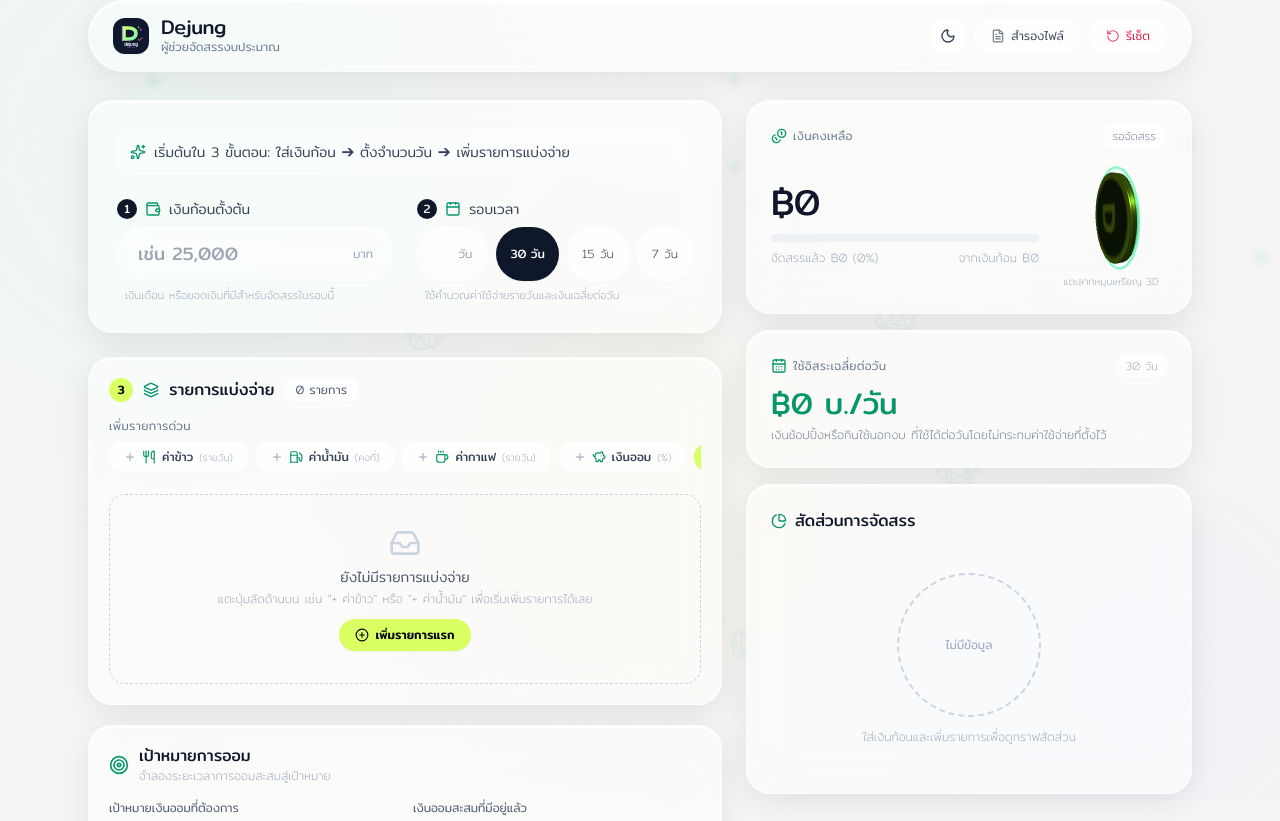
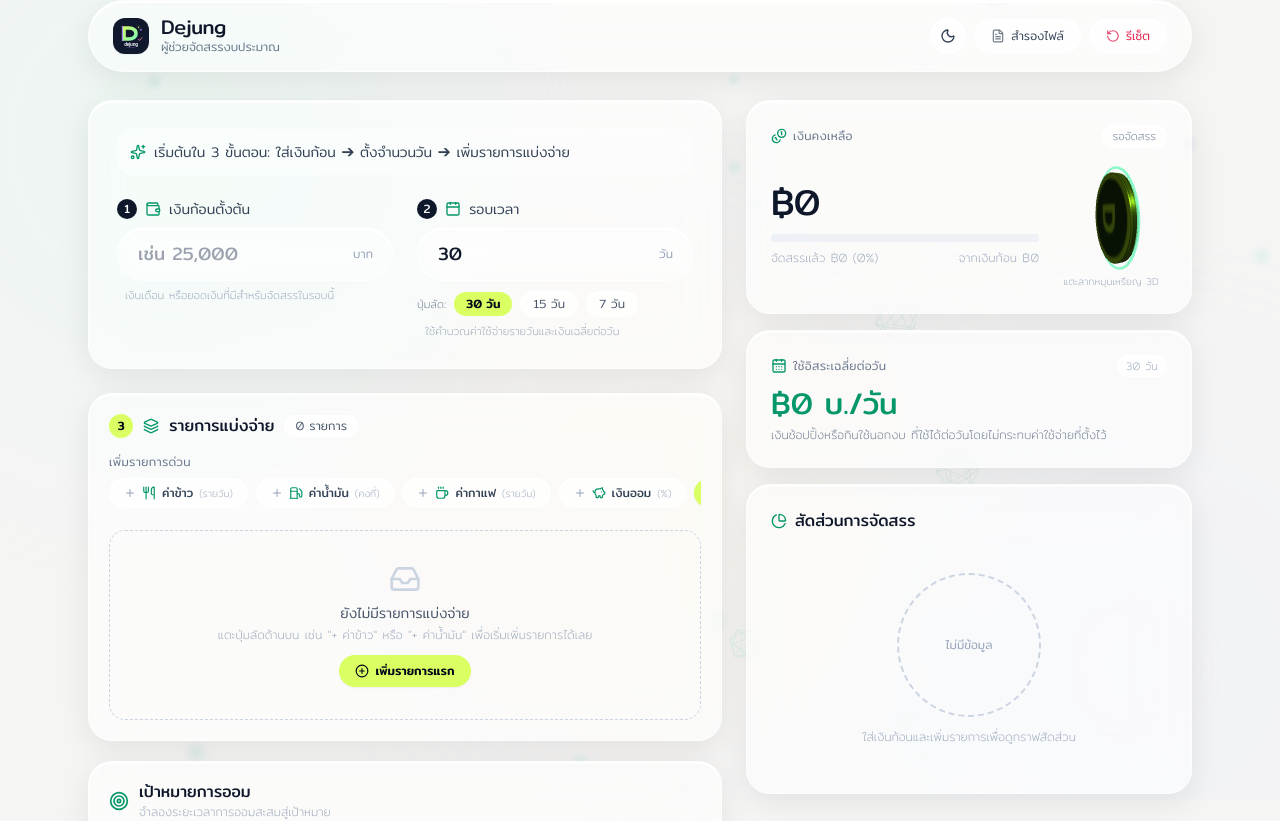
Before and after one commit to Jett1208/Dejung, a React (Vite) app: page / in a window 1280 px wide. Shown: the top 821 px of the page. Built offline with nearby package versions, Linux system fonts and the light colour scheme.

Commit message:
fix(ui): resolve budget cycle number truncation with tiered layout and spin-button suppression

```diff
--- a/src/components/SetupCard.tsx
+++ b/src/components/SetupCard.tsx
@@ -64,8 +64,9 @@ export const SetupCard: React.FC<SetupCardProps> = ({
             <Calendar className="w-4 h-4 text-emerald-600 dark:text-brand-lime" />
             <span>รอบเวลา</span>
           </label>
-          <div className="flex gap-2">
-            <div className="relative flex-1">
+
+          {/* Full-width Input for Days */}
+          <div className="relative mb-2.5">
             <input
               type="number"
               inputMode="decimal"
@@ -75,28 +76,35 @@ export const SetupCard: React.FC<SetupCardProps> = ({
                 const val = e.target.value === '' ? 1 : Number(e.target.value);
                 onCycleDaysChange(val);
               }}
-                className="glass-input w-full pl-5 pr-12 py-3 text-lg font-normal text-slate-900 dark:text-white"
+              className="glass-input w-full pl-5 pr-14 py-3 text-lg font-normal text-slate-900 dark:text-white"
             />
-              <span className="absolute right-4 top-1/2 -translate-y-1/2 text-xs font-light text-slate-400 dark:text-[rgba(255,220,180,0.4)]">
+            <span className="absolute right-5 top-1/2 -translate-y-1/2 text-xs font-light text-slate-400 dark:text-[rgba(255,220,180,0.4)]">
               วัน
             </span>
           </div>
+
+          {/* Quick Preset Pills Row */}
+          <div className="flex items-center gap-2 mb-1.5 flex-wrap">
+            <span className="text-[11px] font-extralight text-slate-500 dark:text-slate-400">
+              ปุ่มลัด:
+            </span>
             {quickDays.map((days) => (
               <button
                 key={days}
                 type="button"
                 onClick={() => onCycleDaysChange(days)}
-                className={`px-3.5 py-2 text-xs rounded-full transition shrink-0 ${
+                className={`px-3 py-1 text-xs rounded-full transition shrink-0 ${
                   cycleDays === days
-                    ? 'bg-slate-900 dark:bg-brand-lime text-white dark:text-slate-900 font-normal shadow-sm'
-                    : 'glass-pill font-extralight'
+                    ? 'bg-brand-lime text-slate-950 font-medium shadow-xs'
+                    : 'glass-pill font-light text-slate-600 dark:text-slate-300 hover:text-slate-900 dark:hover:text-white'
                 }`}
               >
                 {days} วัน
               </button>
             ))}
           </div>
-          <p className="text-[11px] font-extralight text-slate-400 dark:text-[rgba(255,220,180,0.4)] mt-1.5 ml-2">
+
+          <p className="text-[11px] font-extralight text-slate-400 dark:text-[rgba(255,220,180,0.4)] mt-1 ml-2">
             ใช้คำนวณค่าใช้จ่ายรายวันและเงินเฉลี่ยต่อวัน
           </p>
         </div>
--- a/src/index.css
+++ b/src/index.css
@@ -112,6 +112,17 @@ body {
   box-shadow: 0 0 0 3px rgba(255, 255, 255, 0.08), var(--glass-specular);
 }
 
+/* Suppress default number input spinners across all browsers */
+input[type='number']::-webkit-inner-spin-button,
+input[type='number']::-webkit-outer-spin-button {
+  -webkit-appearance: none;
+  margin: 0;
+}
+
+input[type='number'] {
+  -moz-appearance: textfield;
+}
+
 /* Animated Luminous Blobs */
 .blob-container {
   position: fixed;
```
Also changed, not shown: 1 other file (tests, documents, lock files or other folders). Lines whose indentation alone changed are shown as unchanged.
